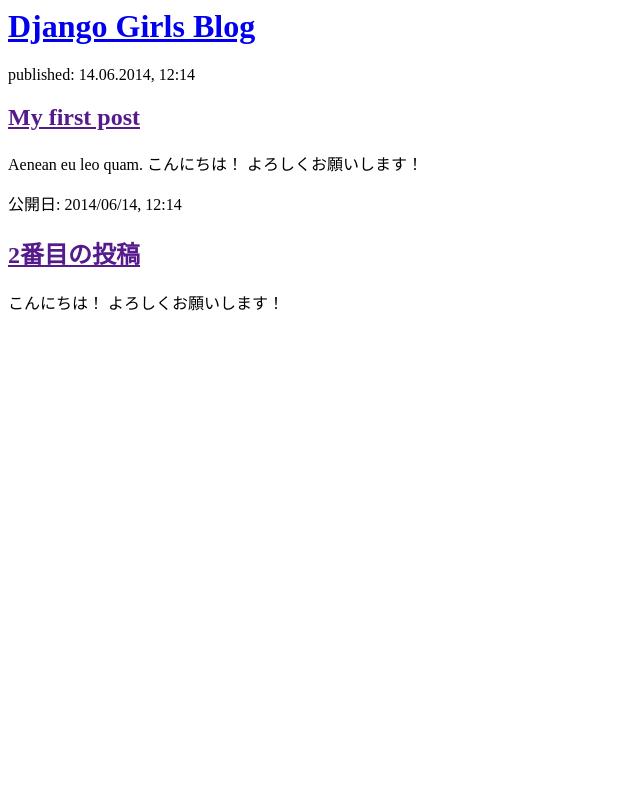
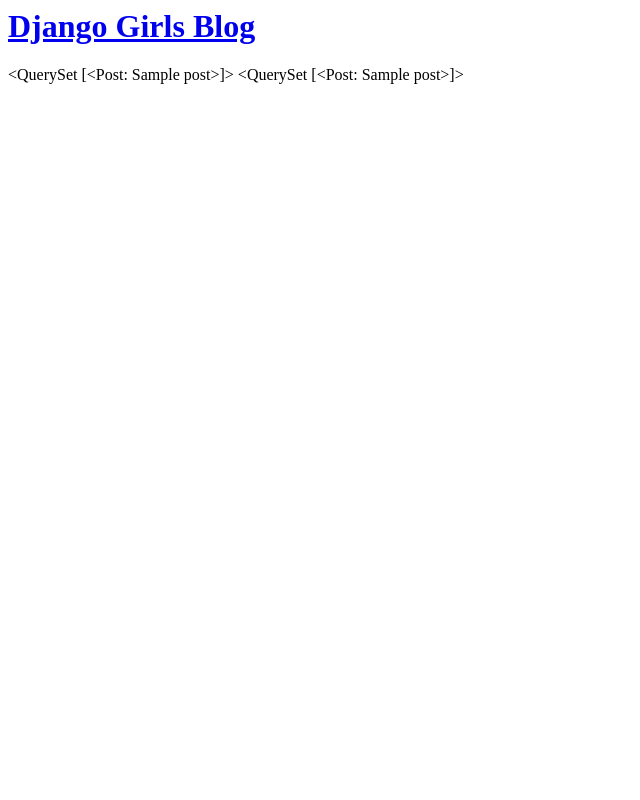
Before and after one commit to LazinessProgram/my-first-blog, a Django app: template blog/templates/blog/post_list.html in a window 1280 px wide. Shown: the whole page, without its empty margins (0-640 px from the left). Run offline with Django 3.2, Linux system fonts and the light colour scheme; the template is opened without the code that fills it: values that come from a table or form of the project are taken from there, others are empty; tables that the repository leaves empty hold one stand-in row (values such as "Sample post").

Commit message:
Changed the HTML for the site.

```diff
--- a/blog/models.py
+++ b/blog/models.py
@@ -11,7 +11,7 @@
 
 
     def publish(self):
-        self.published_date = timexone.now()
+        self.published_date = timezone.now()
         self.save()
 
 
--- a/blog/templates/blog/post_list.html
+++ b/blog/templates/blog/post_list.html
@@ -7,16 +7,8 @@
             <h1><a href="/">Django Girls Blog</a></h1>
         </div>
 
-        <div>
-            <p>published: 14.06.2014, 12:14</p>
-            <h2><a href="">My first post</a></h2>
-            <p>Aenean eu leo quam. こんにちは！ よろしくお願いします！ </p>
-        </div>
+        {{posts}}
 
-        <div>
-            <p>公開日: 2014/06/14, 12:14</p>
-            <h2><a href="">2番目の投稿</a></h2>
-            <p> こんにちは！ よろしくお願いします！ </p>
-        </div>
+        {{posts}}
     </body>
 </html>
--- a/blog/views.py
+++ b/blog/views.py
@@ -1,5 +1,8 @@
 from django.shortcuts import render
+from django.utils import timezone
+from .models import Post
 
 
 def post_list(request):
-    return render(request, 'blog/post_list.html', {})
+    posts = Post.objects.filter(published_date__lte=timezon.now()).order_by('published_date')
+    return render(request, 'blog/post_list.html', {'posts': posts})
```
